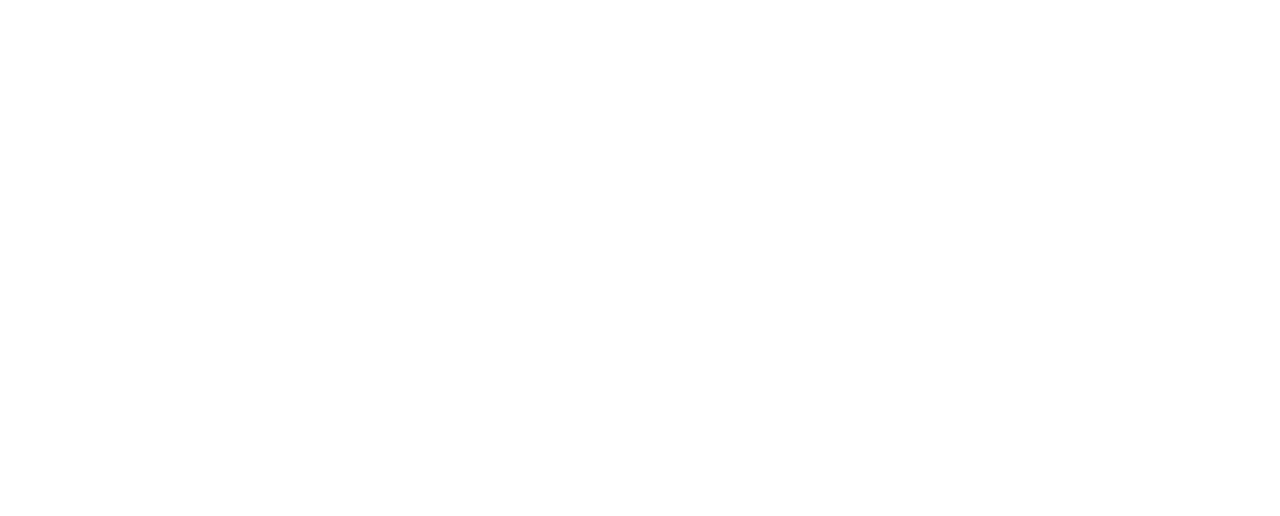
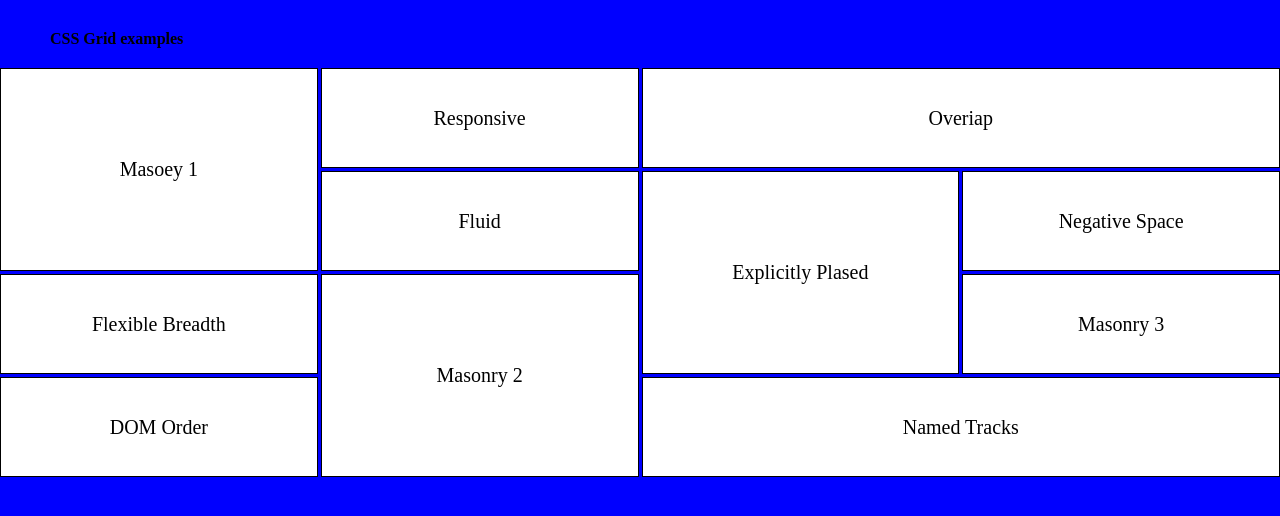
Before and after one commit to Dima121880/Lesson-3, a plain HTML site: page index.html in a window 1280 px wide. Drawn offline with Linux system fonts and the light colour scheme.

Commit message:
add grid

```diff
--- a/css/style.css
+++ b/css/style.css
@@ -3,6 +3,7 @@
     margin: 0;
     box-sizing: border-box;
     font-size: 100% ;
+    background-color: blue;
 
 }
 
@@ -16,7 +17,72 @@ a{
     color: black;
 }
 
-section{
-    width: 400px;
+
+h2{
+    margin-bottom: 20px ;
+    margin-top :30px;
+   margin-left: 50px;
+}
+
+
+.box{
+    /* height: 200px;
+    width: 200px; */
+    border: 1px solid black;
+    display: flex;
+    align-items: center;
+    justify-content: center;
+    background-color: white;
+    font-size: 20px;
+
 
 }
+
+.parent{
+    display: grid;
+    grid-template-columns:repeat(4, 1fr) ;
+    gap: 3px;
+    grid-auto-rows: minmax(100px, auto);
+
+
+
+    grid-template-areas:
+    "header slider asid  asid"
+    "header article head image "
+    "title section head  body "
+    "div  section footer footer";
+}
+
+.item-1{
+      grid-area: header;
+}
+.item-2{
+    grid-area: slider;
+}
+.item-3{
+    grid-area: asid;
+}
+.item-4{
+    grid-area: article;
+}
+.item-5{
+    grid-area: head;
+}
+.item-6{
+    grid-area: image;
+}
+.item-7{
+    grid-area: title;
+}
+.item-8{
+    grid-area: section;
+}
+.item-9{
+    grid-area: body;
+}
+.item-10{
+    grid-area: div;
+}
+.item-11{
+    grid-area: footer;
+}
--- a/index.html
+++ b/index.html
@@ -2,11 +2,34 @@
 <html>
     <head>
         <title>
-            <h1>Lesson 9</h1>
-            <link rel="stylesheet" href="css/style.css">
-         </title>
+            <h1> Lesson 9</h1>
+        </title>
+        <link rel="stylesheet" href="css/style.css">
     </head>
     <body>
+        <header>
+            <h2>CSS Grid examples</h2>
+        </header>
+        <section>
+            <div class="parent">
+
+                <div class="box item-1"> Masoey 1</div>
+                <div class="box item-2"> Responsive</div>
+                <div class="box item-3"> Overiap</div>
+                <div class="box item-4"> Fluid</div>
+                <div class="box item-5"> Explicitly Plased</div>
+                <div class="box item-6"> Negative Space</div>
+                <div class="box item-7"> Flexible Breadth</div>
+                <div class="box item-8"> Masonry 2</div>
+                <div class="box item-9"> Masonry 3</div>
+                <div class="box item-10"> DOM Order</div>
+                <div class="box item-11"> Named Tracks</div>
+
+             </div>
+         </section>
+         <footer>
+
+         </footer>
 
     </body>
-    </html>
+</html>
```
